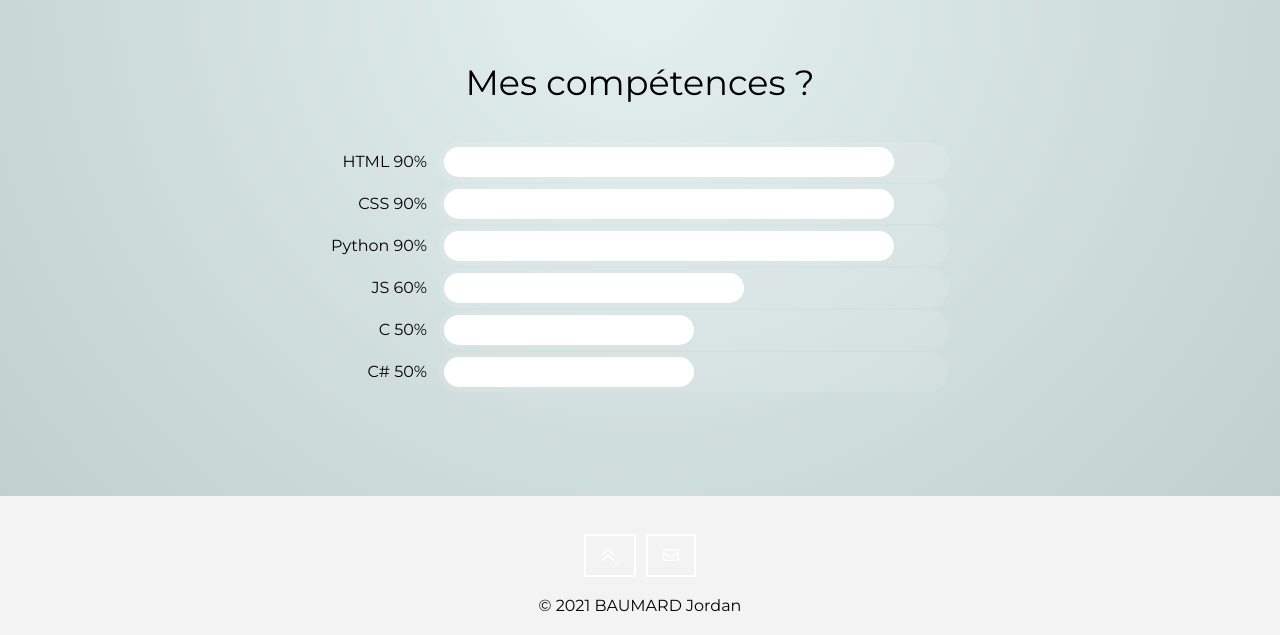
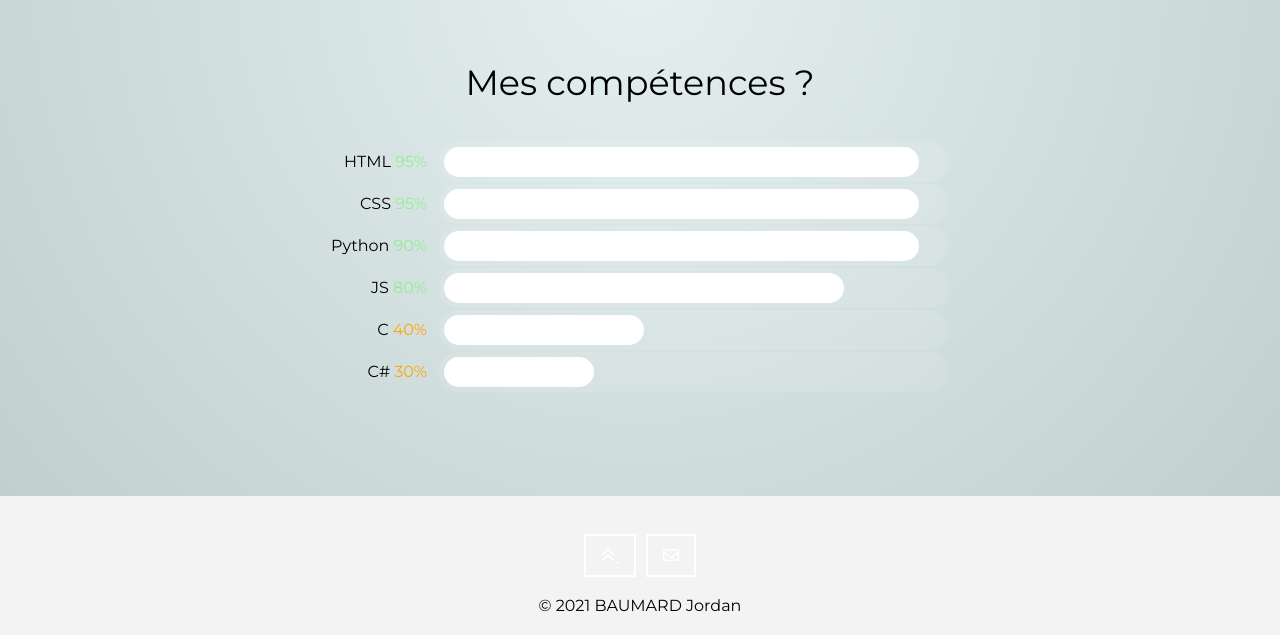
Before and after one commit to SAKSONE/jordanbmrd.github.io, a plain HTML site: page index.html in a window 1280 px wide. Shown: the part 6365-7000 px from the top of the page. Drawn offline with nearby package versions, Linux system fonts and the light colour scheme; a web font is replaced by a local one.

Commit message:
Add files via upload

```diff
--- a/css/style.css
+++ b/css/style.css
@@ -226,20 +226,20 @@ button:focus {outline:0;}
 }
 .progress-value[data-width="90"] {
 	animation: load90 1.5s normal forwards;
-	border-radius: 100px;
-	background: #fff;
-	height: 30px;
-	width: 0;
+}
+.progress-value[data-width="80"] {
+	animation: load80 1.5s normal forwards;
 }
 .progress-value[data-width="60"] {
 	animation: load60 1.5s normal forwards;
-	border-radius: 100px;
-	background: #fff;
-	height: 30px;
-	width: 0;
 }
-.progress-value[data-width="50"] {
-	animation: load50 1.5s normal forwards;
+.progress-value[data-width="40"] {
+	animation: load40 1.5s normal forwards;
+}
+.progress-value[data-width="30"] {
+	animation: load30 1.5s normal forwards;
+}
+.progress-value {
 	border-radius: 100px;
 	background: #fff;
 	height: 30px;
@@ -248,15 +248,23 @@ button:focus {outline:0;}
 
 @keyframes load90 {
   0% { width: 0; }
-  100% { width: 90%; }
+  100% { width: 95%; }
+}
+@keyframes load80 {
+	0% { width: 0; }
+	100% { width: 80%; }
 }
 @keyframes load60 {
   0% { width: 0; }
   100% { width: 60%; }
 }
-@keyframes load50 {
+@keyframes load40 {
   0% { width: 0; }
-  100% { width: 50%; }
+  100% { width: 40%; }
+}
+@keyframes load30 {
+  0% { width: 0; }
+  100% { width: 30%; }
 }
 
 footer {
--- a/index.html
+++ b/index.html
@@ -204,7 +204,7 @@
 			<table class="progressBarBox">
 				<tr>
 					<td>
-						<p>HTML 90%</p>
+						<p>HTML <span style="color: lightgreen;">95%</span></p>
 					</td>
 					<td>
 						<div class="progressBar">
@@ -216,7 +216,7 @@
 				</tr>
 				<tr>
 					<td>
-						<p>CSS 90%</p>
+						<p>CSS <span style="color: lightgreen;">95%</span></p>
 					</td>
 					<td>
 						<div class="progressBar">
@@ -228,7 +228,7 @@
 				</tr>
 				<tr>
 					<td>
-						<p>Python 90%</p>
+						<p>Python <span style="color: lightgreen;">90%</span></p>
 					</td>
 					<td>
 						<div class="progressBar">
@@ -240,36 +240,36 @@
 				</tr>
 				<tr>
 					<td>
-						<p>JS 60%</p>
+						<p>JS <span style="color: lightgreen;">80%</span></p>
 					</td>
 					<td>
 						<div class="progressBar">
 							<div class="progress">
-								<div class="progress-value" data-width="60"></div>
+								<div class="progress-value" data-width="80"></div>
 							</div>
 						</div>
 					</td>
 				</tr>
 				<tr>
 					<td>
-						<p>C 50%</p>
+						<p>C <span style="color: orange;">40%</span></p>
 					</td>
 					<td>
 						<div class="progressBar">
 							<div class="progress">
-								<div class="progress-value" data-width="50"></div>
+								<div class="progress-value" data-width="40"></div>
 							</div>
 						</div>
 					</td>
 				</tr>
 				<tr>
 					<td>
-						<p>C# 50%</p>
+						<p>C# <span style="color: orange;">30%</span></p>
 					</td>
 					<td>
 						<div class="progressBar">
 							<div class="progress">
-								<div class="progress-value" data-width="50"></div>
+								<div class="progress-value" data-width="30"></div>
 							</div>
 						</div>
 					</td>
```
